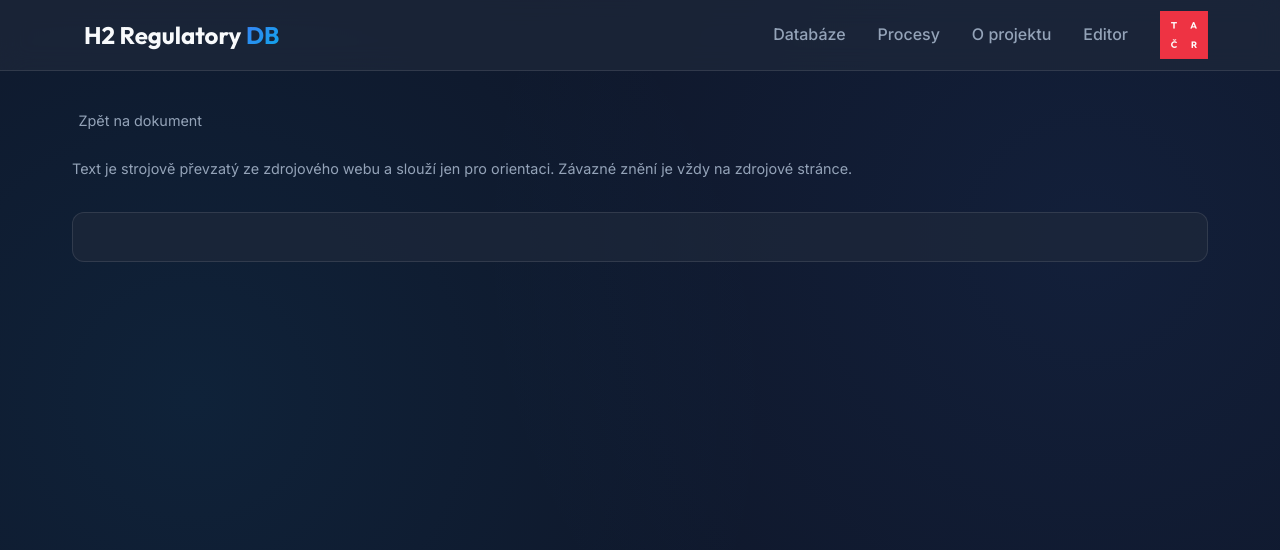
After one commit to jprk/nahyc-db, a Flask app: template app/templates/fulltext.html in a window 1280 px wide. The commit adds this page. Shown: the top 550 px of the page. Run offline with Flask 3, Linux system fonts and the light colour scheme; the template is opened without the code that fills it, so the values that code supplies are empty; some libraries are stand-ins or nearby versions.

Commit message:
Show extracted document text in the app; stop rendering raw downloads
Add /dokument/<slug>/text (own template and styles, text from
extract_fulltext.py output, same restricted_fulltext rule as
/fulltext/<id>) with a 'Číst text' button on the index and document
pages. /fulltext/<id> now serves downloaded HTML as an attachment under a
sandbox CSP and nosniff instead of rendering foreign scripts on our
origin; PDFs stay inline.

Refs #2

Co-Authored-By: Claude Sonnet 5.5 <noreply@anthropic.com>

```diff
--- a/app/app.py
+++ b/app/app.py
@@ -16,6 +16,9 @@ app = Flask(__name__)
 
 REPO_ROOT = pathlib.Path(__file__).resolve().parent.parent
 FULLTEXT_DIR = (REPO_ROOT / "data" / "fulltext").resolve()
+# GitHub issue #2: the clean, sanitized text that src/tools/extract_fulltext.py
+# derives from the raw downloads in FULLTEXT_DIR (same relative paths).
+CLEAN_TEXT_DIR = (REPO_ROOT / "data" / "fulltext_clean").resolve()
 load_dotenv(REPO_ROOT / ".env")
 
 # doc/PLAN.md §42, 2026-09-18: signs the editor-login session cookie
@@ -389,6 +392,11 @@ def index():
 
     documents, doc_tags = fetch_documents_with_tags(
         db, filters, limit=PAGE_SIZE, offset=(page - 1) * PAGE_SIZE)
+    # Set here, not in fetch_documents_with_tags(): /export/<fmt> shares
+    # that helper and must not pick up a key it was never meant to emit.
+    for doc in documents:
+        doc['has_clean_text'] = (not doc['restricted_fulltext']
+                                 and clean_text_path(doc['file_path']) is not None)
     total_document_count = get_total_document_count(db)
     active_document_count = get_active_document_count(db)
     inactive_document_count = total_document_count - active_document_count
@@ -496,7 +504,59 @@ def document_detail(slug):
     detail = fetch_document_detail(get_db(), slug)
     if detail is None:
         abort(404)
+    document = detail['document']
+    detail['has_clean_text'] = (not document['restricted_fulltext']
+                                and clean_text_path(document['file_path']) is not None)
     return render_template('document.html', **detail)
+
+
+def clean_text_path(file_path):
+    """Path of the extracted clean text for a Document.file_path (a raw
+    `data/fulltext/...` download), or None when there is none — only HTML
+    downloads from the supported sources are ever extracted
+    (src/tools/extract_fulltext.py), and only after `--apply`. Verified to
+    stay inside CLEAN_TEXT_DIR, like /fulltext/<id> does for FULLTEXT_DIR."""
+    if not file_path:
+        return None
+    try:
+        relative = (REPO_ROOT / file_path).resolve().relative_to(FULLTEXT_DIR)
+    except ValueError:
+        return None
+    if relative.suffix.lower() != '.html':
+        return None
+    candidate = (CLEAN_TEXT_DIR / relative).with_suffix('.html').resolve()
+    if CLEAN_TEXT_DIR not in candidate.parents or not candidate.is_file():
+        return None
+    return candidate
+
+
+@app.route('/dokument/<slug>/text')
+def document_text(slug):
+    """GitHub issue #2: the document's text rendered inside the application
+    (own styling, no foreign scripts) instead of the raw downloaded page.
+    The same access rule as /fulltext/<id>: a restricted DocumentType (paid
+    or copyrighted standards) is refused server-side regardless of which
+    link the visitor followed. The HTML comes only from
+    src/tools/extract_fulltext.py's closed vocabulary (no links, scripts or
+    attributes), which is why the template may output it unescaped."""
+    with get_db().cursor() as cur:
+        cur.execute('''
+            SELECT d.slug, d.identifier, d.title, d.url, d.file_path,
+                   dt.restricted_fulltext
+            FROM Document d
+            LEFT JOIN DocumentType dt ON d.type_id = dt.id
+            WHERE d.slug = %s
+        ''', (slug,))
+        document = cur.fetchone()
+    if document is None:
+        abort(404)
+    if document['restricted_fulltext']:
+        abort(403)
+    path = clean_text_path(document['file_path'])
+    if path is None:
+        abort(404)
+    return render_template('fulltext.html', document=document,
+                           text_html=path.read_text(encoding='utf-8'))
 
 
 def fetch_process_overview(db):
@@ -702,7 +762,16 @@ def fulltext(doc_id):
     if FULLTEXT_DIR not in full_path.parents or not full_path.is_file():
         abort(404)
 
-    return send_file(full_path)
+    # GitHub issue #2: a downloaded HTML page is a foreign document with its
+    # own scripts, so it is never rendered on our origin — it is offered as
+    # a file (the readable version is /dokument/<slug>/text), and sandboxed
+    # in case a browser opens it anyway. PDFs are still shown inline.
+    is_html = full_path.suffix.lower() == '.html'
+    response = send_file(full_path, as_attachment=is_html)
+    response.headers['X-Content-Type-Options'] = 'nosniff'
+    if is_html:  # a sandbox CSP would also stop browsers' built-in PDF viewers
+        response.headers['Content-Security-Policy'] = "sandbox; default-src 'none'"
+    return response
 
 
 def _rows_for_export(documents, doc_tags):
--- a/app/static/style.css
+++ b/app/static/style.css
@@ -1122,3 +1122,106 @@ main {
     color: var(--success);
     font-weight: 600;
 }
+
+/* GitHub issue #2: document text rendered from src/tools/extract_fulltext.py's
+   closed HTML vocabulary (h3/h4, p.l1-l5/para/note/title/center, tables). */
+.fulltext-notice {
+    color: var(--text-secondary);
+    font-size: 0.9rem;
+    margin-top: 0.75rem;
+}
+
+.fulltext-notice a {
+    color: var(--accent-secondary);
+}
+
+.fulltext {
+    background: var(--bg-glass);
+    border: 1px solid var(--border-glass);
+    border-radius: var(--radius-md);
+    padding: 1.5rem 2rem;
+    margin-top: 1.5rem;
+    line-height: 1.7;
+    overflow-wrap: anywhere;
+}
+
+.fulltext p {
+    margin: 0.5rem 0;
+}
+
+.fulltext h3 {
+    font-family: var(--font-heading);
+    font-size: 1.15rem;
+    margin: 1.75rem 0 0.5rem;
+    text-align: center;
+}
+
+.fulltext h4 {
+    font-family: var(--font-heading);
+    font-size: 1rem;
+    margin: 1.25rem 0 0.4rem;
+    color: var(--text-secondary);
+    text-align: center;
+}
+
+.fulltext p.title,
+.fulltext p.center,
+.fulltext p.para {
+    text-align: center;
+    font-weight: 600;
+}
+
+.fulltext p.para {
+    margin-top: 1.5rem;
+}
+
+.fulltext p.l2 { margin-left: 1rem; }
+.fulltext p.l3 { margin-left: 2rem; }
+.fulltext p.l4 { margin-left: 3rem; }
+.fulltext p.l5 { margin-left: 4rem; }
+
+.fulltext p.note {
+    font-size: 0.88rem;
+    color: var(--text-secondary);
+}
+
+.fulltext .num {
+    color: var(--text-secondary);
+    margin-right: 0.25rem;
+}
+
+.fulltext hr {
+    border: 0;
+    border-top: 1px solid var(--border-glass);
+    margin: 1.5rem 0;
+}
+
+.fulltext table {
+    width: 100%;
+    border-collapse: collapse;
+    margin: 0.75rem 0;
+}
+
+.fulltext table.data th,
+.fulltext table.data td {
+    border: 1px solid var(--border-glass);
+    padding: 0.4rem 0.6rem;
+    vertical-align: top;
+}
+
+.fulltext table.layout td {
+    vertical-align: top;
+    padding: 0 0.5rem 0 0;
+}
+
+.fulltext table.layout td:first-child {
+    width: 3rem;
+    white-space: nowrap;
+}
+
+@media (max-width: 768px) {
+    .fulltext {
+        padding: 1rem;
+        overflow-x: auto;
+    }
+}
--- a/app/templates/document.html
+++ b/app/templates/document.html
@@ -82,6 +82,10 @@
                 {% endif %}
                 {# R4.1: the download link appears only for a non-restricted type;
                    /fulltext/<id> re-checks this server-side regardless. #}
+                {% if has_clean_text %}
+                <a href="{{ url_for('document_text', slug=document.slug) }}" class="btn-external">
+                    Číst text <i class="ph ph-book-open-text"></i></a>
+                {% endif %}
                 {% if document.file_path and not document.restricted_fulltext %}
                 <a href="{{ url_for('fulltext', doc_id=document.id) }}" target="_blank" class="btn-external">
                     Stažená kopie <i class="ph ph-file-text"></i></a>
--- /dev/null
+++ b/app/templates/fulltext.html
@@ -0,0 +1,29 @@
+{% extends 'base.html' %}
+
+{# GitHub issue #2. `text_html` is produced by src/tools/extract_fulltext.py
+   from a closed vocabulary (no links, scripts or attributes besides class and
+   colspan/rowspan), so it is the one value in the app that is output unescaped. #}
+{% block content %}
+
+<section class="doc-detail">
+
+    <a href="{{ url_for('document_detail', slug=document.slug) }}" class="back-link">
+        <i class="ph ph-arrow-left"></i> Zpět na dokument</a>
+
+    <header class="doc-header">
+        {% if document.identifier %}
+        <p class="doc-designation">{{ document.identifier }}</p>
+        {% endif %}
+        <h1 class="doc-heading">{{ document.title }}</h1>
+        <p class="fulltext-notice"><i class="ph ph-info"></i>
+            Text je strojově převzatý ze zdrojového webu a slouží jen pro orientaci. Závazné znění je vždy na
+            {% if document.url %}<a href="{{ document.url }}" target="_blank" rel="noopener">zdrojové stránce</a>{% else %}zdrojové stránce{% endif %}.</p>
+    </header>
+
+    <article class="fulltext">
+        {{ text_html|safe }}
+    </article>
+
+</section>
+
+{% endblock %}
--- a/app/templates/index.html
+++ b/app/templates/index.html
@@ -153,6 +153,11 @@
                                 {% else %}
                                 <span class="btn-disabled">Zdroj nedostupný</span>
                                 {% endif %}
+                                {% if doc.has_clean_text %}
+                                <a href="{{ url_for('document_text', slug=doc.slug) }}" class="btn-external">
+                                    Číst text <i class="ph ph-book-open-text"></i>
+                                </a>
+                                {% endif %}
                                 {% if doc.file_path and not doc.restricted_fulltext %}
                                 <a href="{{ url_for('fulltext', doc_id=doc.id) }}" target="_blank" class="btn-external">
                                     Stažená kopie <i class="ph ph-file-text"></i>
```
Also changed, not shown: app/templates/0README.md (+3 -0 lines), tests/0README.md (+1 -0 lines), tests/test_fulltext_view.py (added, +139 -0 lines).
